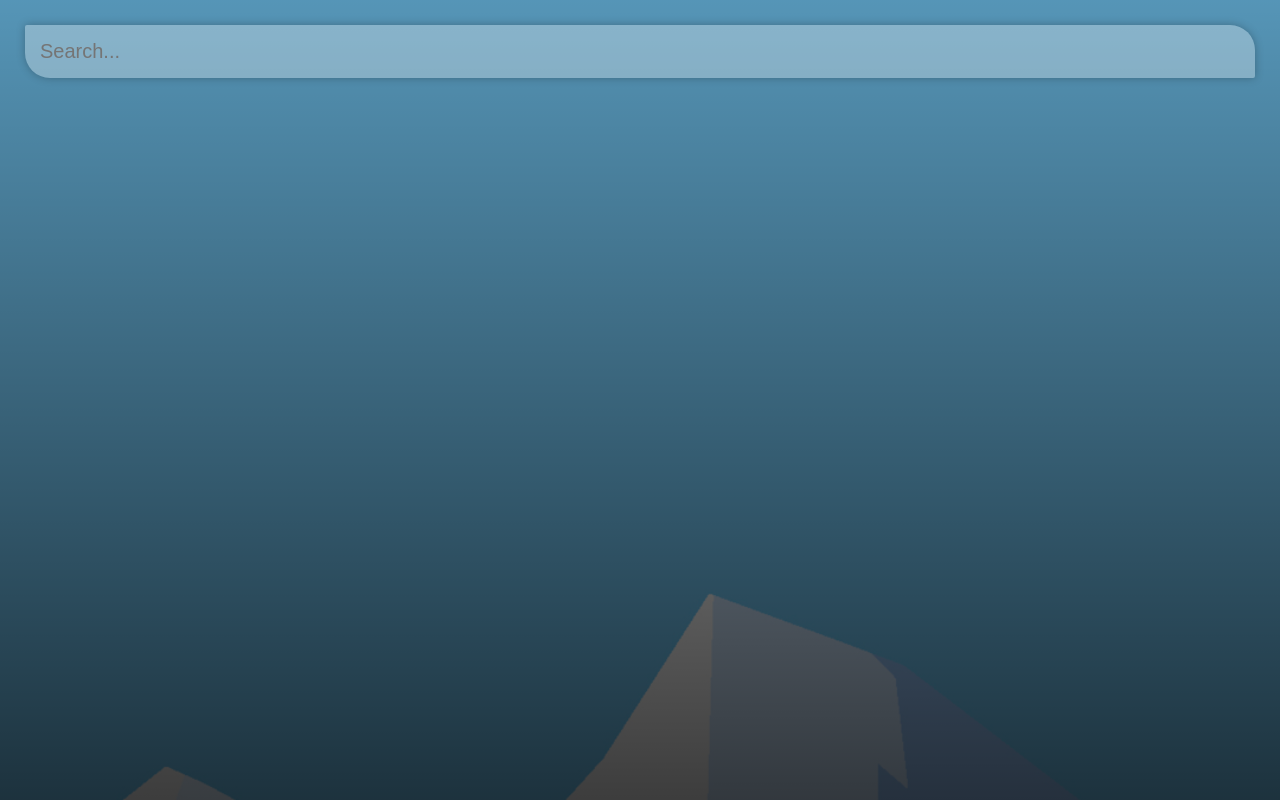
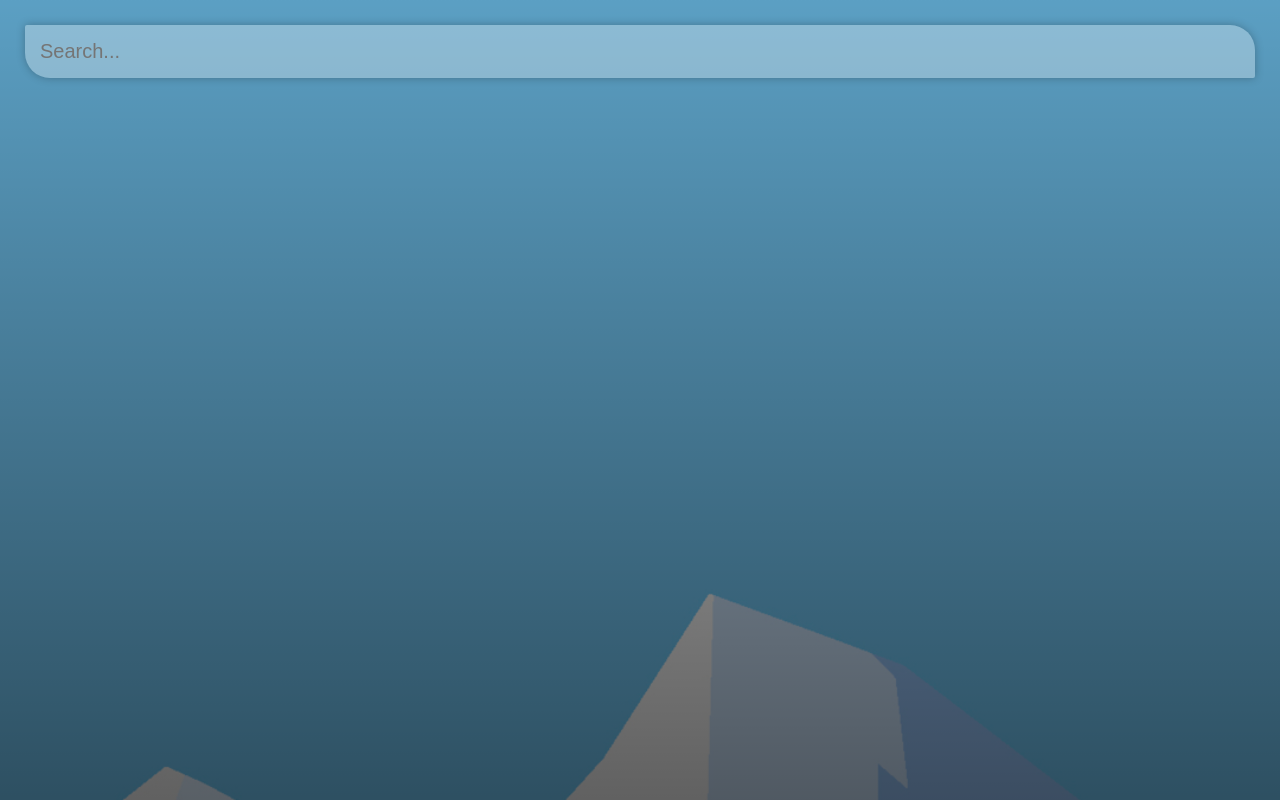
Before and after one commit to Shiki-Himura/vue-weather, a Vue app: page / in a window 1280 px wide. Built offline with nearby package versions, Linux system fonts and the light colour scheme.

Commit message:
Update css

```diff
--- a/src/App.vue
+++ b/src/App.vue
@@ -91,12 +91,21 @@ main {
   min-height: 100vh;
   padding: 25px;
 
-  background-image: linear-gradient(to bottom, rgba(0, 0, 0, 0.25), rgba(0, 0, 0, 0.75));
+  background-image: linear-gradient(to bottom, rgba(0, 0, 0, 0.2), rgba(0, 0, 0, 0.6));
 }
 
 .search-box {
   width: 100%;
   margin-bottom: 30px;
+}
+
+@keyframes slideInTopToBottom{
+  0% {
+    transform: translateY(-100%);
+  }
+  100% {
+    transform: translateY(0%);
+  }
 }
 
 .search-box .search-bar {
@@ -115,7 +124,7 @@ main {
   box-shadow: 0px 0px 8px rgba(0, 0, 0, 0.25);
   background-color: rgba(255, 255, 255, 0.3);
   border-radius: 2px 25px 2px 25px;
-  transition: 0.4s;
+  transition: 0.3s;
 }
 
 .search-box .search-bar:focus {
@@ -168,3 +177,4 @@ main {
 }
 
 </style>
+//animation: 1s ease-out 0s 1s slideInTopToBottom
```
